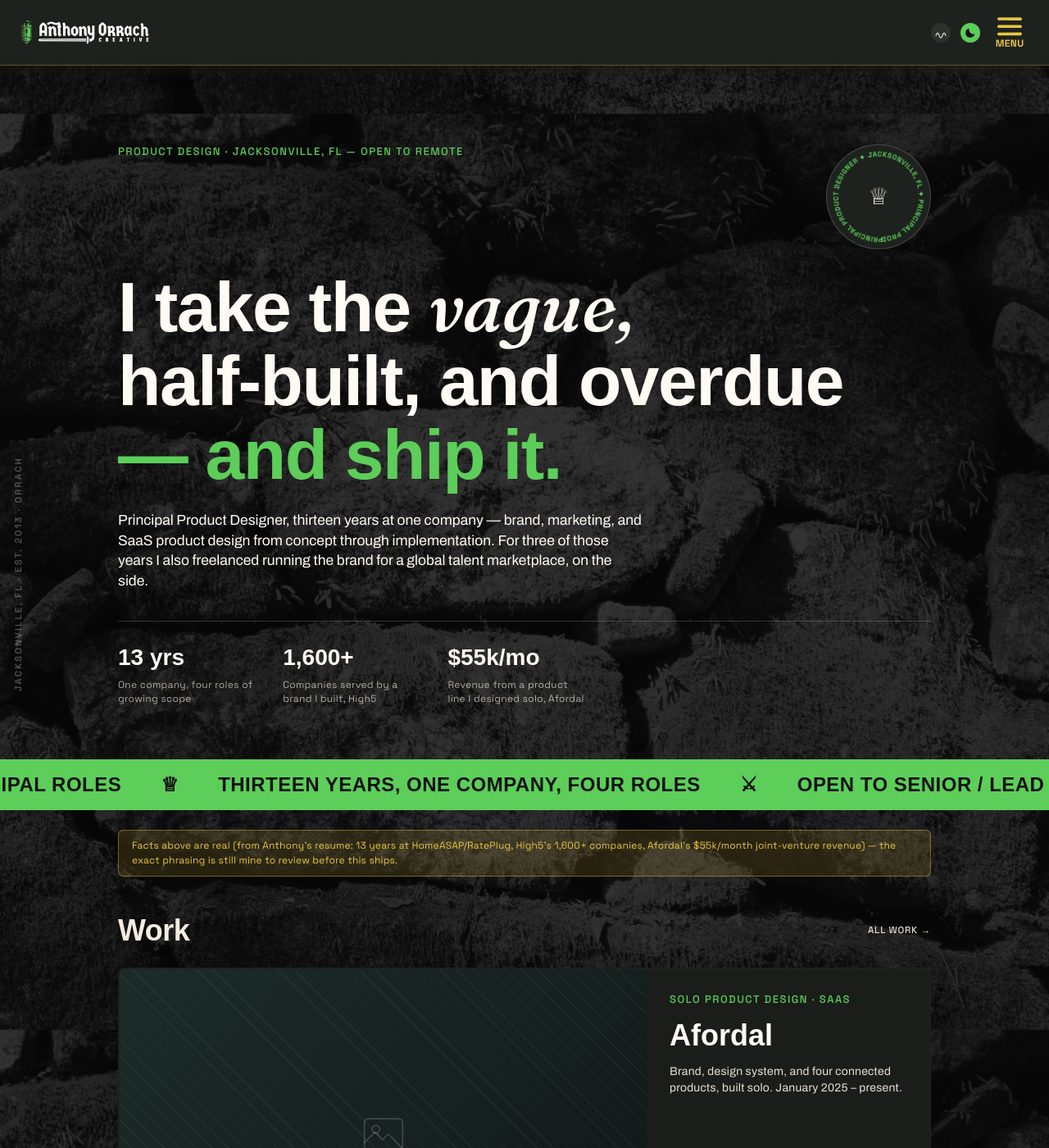
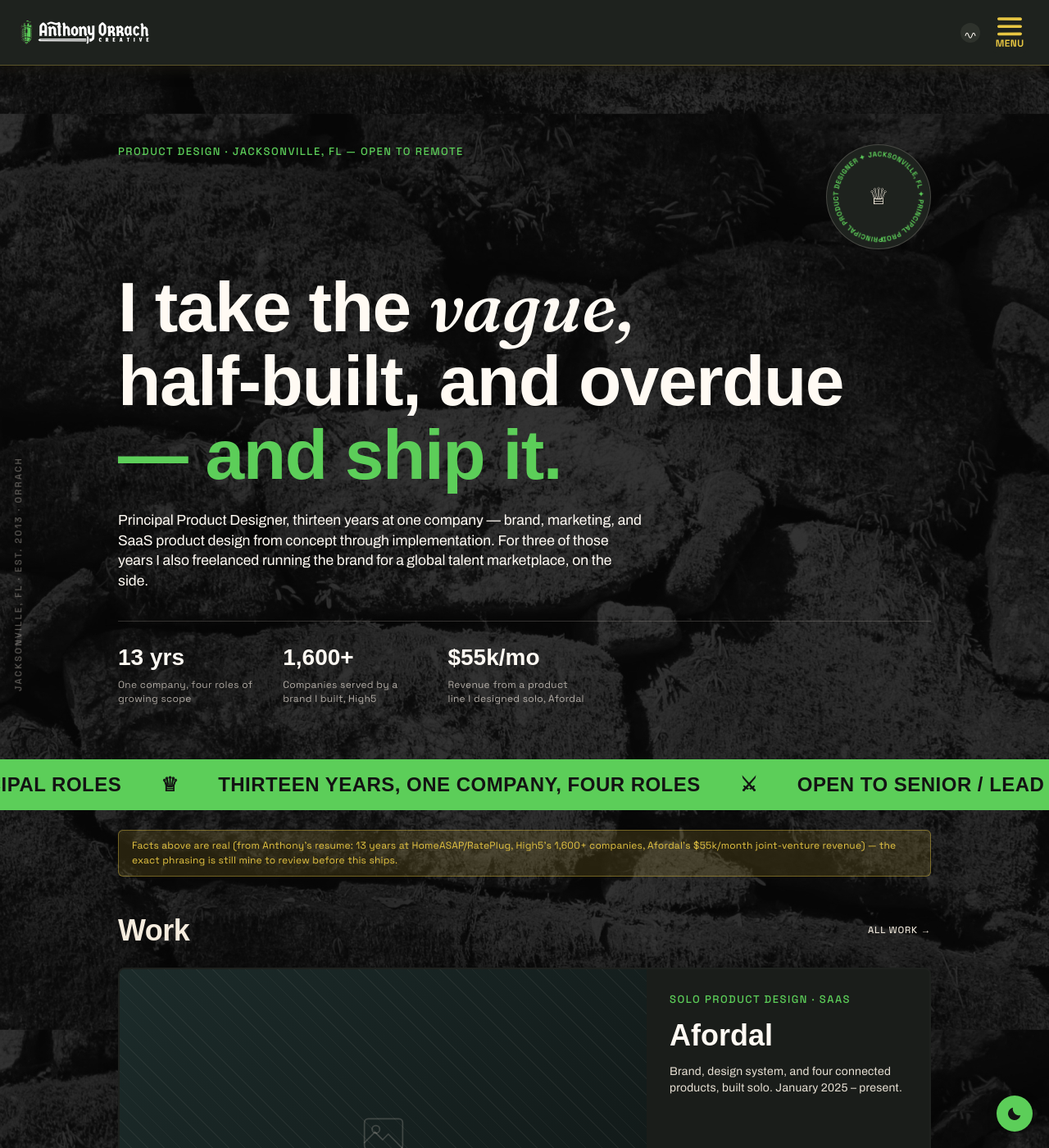
Before and after one commit to orrachcreative/orrachcreative.github.io, a Jekyll site: the page built from index.html, in a window 1280 px wide and 1400 px high. Shown: the whole window at 82% size. Built offline with Jekyll 4.4.1, drawn with Linux system fonts in a browser that asks for light colours; some web fonts are replaced.

Commit message:
Move theme toggle out of the header to a fixed bottom-right control
Per artifact comment feedback. It's now a standalone fixed-position
button outside the header (44px, sized up from the header's 24px chip
since it no longer sits packed next to two other icons), hidden while
the full-screen menu is open — main.js already makes it inert then via
its existing [data-theme-toggle] selector, this just matches that with
a visual fade so it doesn't poke through the open menu panel's
lower z-index.

Co-Authored-By: Claude Sonnet 5 <noreply@anthropic.com>
Claude-Session: https://claude.ai/code/session_01MzSaLw8aaGzPaaBcGJvVrm

```diff
--- a/_includes/nav.html
+++ b/_includes/nav.html
@@ -10,14 +10,15 @@
     <button class="motion-toggle" data-motion-toggle type="button" aria-pressed="false" aria-label="Turn off site animations">
       <span data-motion-icon>{% include icon.html name="motion-on" %}</span>
     </button>
-    <button class="theme-toggle" data-theme-toggle type="button" aria-pressed="false" aria-label="Switch to light theme">
-      <span data-theme-icon>{% include icon.html name="moon" %}</span>
-    </button>
     <button class="menu-toggle" data-menu-toggle type="button" aria-expanded="false" aria-controls="site-menu" aria-label="Open menu">
       <span class="menu-toggle__inner" data-menu-icon>{% include icon.html name="menu" %}</span>
     </button>
   </div>
 </header>
+
+<button class="theme-toggle theme-toggle--floating" data-theme-toggle type="button" aria-pressed="false" aria-label="Switch to light theme">
+  <span data-theme-icon>{% include icon.html name="moon" %}</span>
+</button>
 
 <div class="site-menu" id="site-menu" data-site-menu inert>
   <nav class="site-menu__nav" aria-label="Full site menu">
--- a/assets/css/style.css
+++ b/assets/css/style.css
@@ -468,7 +468,39 @@ a.work-card--horizontal:focus-visible {
   background: var(--gold);
 }
 
-.site-header.is-menu-open .theme-toggle {
+/* Moved out of the header per feedback — now a persistent corner control
+   rather than one more icon in the header row. Sized up from the header's
+   24px chip since it's standing alone rather than packed next to two
+   other icons. */
+.theme-toggle--floating {
+  position: fixed;
+  right: 20px;
+  bottom: 20px;
+  z-index: 40;
+  width: 44px;
+  height: 44px;
+  padding: 10px;
+  box-shadow: 0 4px 16px -4px rgba(0, 0, 0, 0.4);
+}
+
+.theme-toggle--floating svg {
+  width: 22px;
+  height: 22px;
+}
+
+@media (max-width: 640px) {
+  .theme-toggle--floating {
+    right: 16px;
+    bottom: 16px;
+  }
+}
+
+/* The open full-screen menu is itself a fixed, full-viewport panel — the
+   floating toggle sits above it in z-index, so without this it would
+   visibly poke through the menu in the bottom-right corner. main.js
+   already makes it inert (untabbable) while the menu is open; this is
+   the matching visual state. */
+body.menu-open .theme-toggle--floating {
   opacity: 0;
   pointer-events: none;
 }
```
